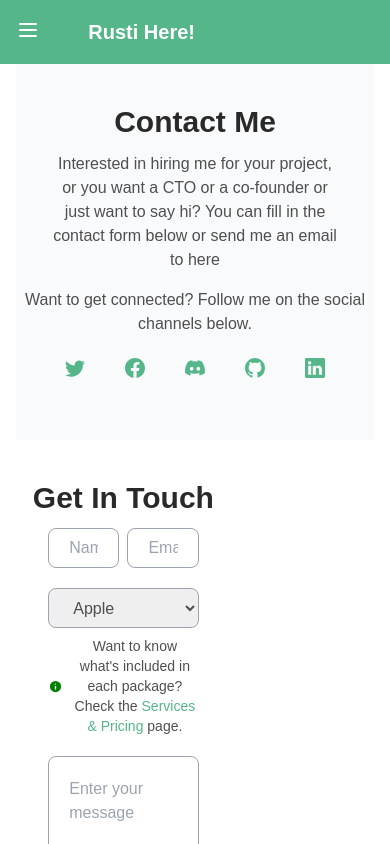
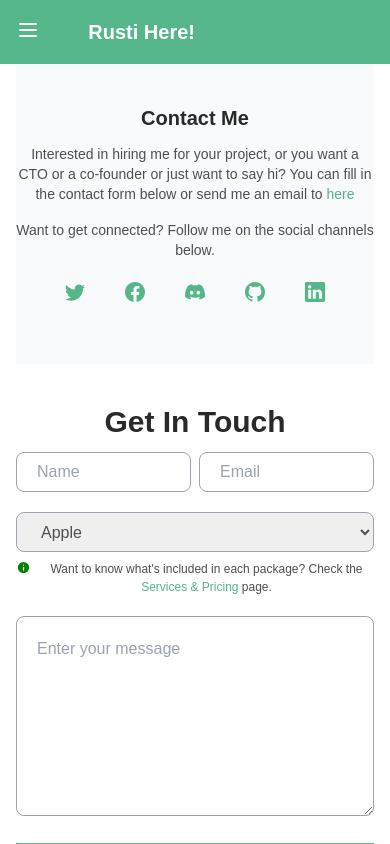
Before and after one commit to ovie-daveth/react-portfolio, a React (Create React App) app: page /contact in a window 390 px wide. Shown: the top 844 px of the page. Built offline with nearby package versions, Linux system fonts and the light colour scheme.

Commit message:
contact page responsiveness

```diff
--- a/src/components/TipTap.tsx
+++ b/src/components/TipTap.tsx
@@ -39,7 +39,7 @@ const Tiptap = ({ description, onChange, name }: EditorProps) => {
   })
 
   return (
-    <div>
+    <div className='w-full'>
       {/* Toolbar with rich text actions */}
       <Toolbar editor={editor} />
       {/* Editor content */}
--- a/src/pages/contact/Contact.tsx
+++ b/src/pages/contact/Contact.tsx
@@ -19,9 +19,9 @@ const Contact = () => {
         <div className=' font-light'>
           <div className='bg-gray-50 dark:bg-dark-background'>
             <div className='flex items-center justify-center flex-col text-center container_all'>
-            <h1 className='font-bold text-3xl dark:text-white text-textBold mb-3'>Contact Me</h1>
-                  <p className='text text-textLight dark:text-dark-textLight w-[80%]'>Interested in hiring me for your project, or you want a CTO or a co-founder or just want to say hi? You can fill in the contact form below or send me an email to <a href="mailto:davethsite@gmail.com" target='_blank'>here</a></p>
-                  <p className='mt-4 text-textLight dark:text-dark-textLight'>Want to get connected? Follow me on the social channels below.</p>
+            <h1 className='font-bold md:text-3xl text-xl dark:text-white text-textBold mb-3'>Contact Me</h1>
+                  <p className='text-sm md:text-[15px] text-textLight dark:text-dark-textLight md:w-[80%]'>Interested in hiring me for your project, or you want a CTO or a co-founder or just want to say hi? You can fill in the contact form below or send me an email to <a href="mailto:davethsite@gmail.com" target='_blank' className='text-sidebar_green'>here</a></p>
+                  <p className='mt-4 text-textLight dark:text-dark-textLight text-sm md:text-[15px]'>Want to get connected? Follow me on the social channels below.</p>
                   <div className='flex items-center gap-3 mt-2'>
                   {
                     socials.map((item, index) => (
@@ -35,9 +35,9 @@ const Contact = () => {
                 </div>
             </div>
           </div>
-          <div className='text-center mt-10 w-[60%] lg:ml-52'>
+          <div className='text-center mt-10 xl:w-[60%] lg:w-[80%] w-full mx-auto '>
             <h1 className='font-bold text-3xl dark:text-white text-textBold mb-3'>Get In Touch</h1>
-            <div className=' w-[70%] mx-auto font-normal text-textLight dark:text-dark-textLight font-n'>
+            <div className=' md:w-[70%] mx-auto font-normal text-textLight dark:text-dark-textLight font-n'>
               <form className='w-full flex flex-col gap-5'>
                 <div className='w-full flex items-start gap-2'>
                   <input className='border-[1.4px] border-gray-400 borderRadius h-10 rounded-md w-full px-5 outline-sidebar_green' type="text" placeholder='Name' />
@@ -53,7 +53,7 @@ const Contact = () => {
                       <option className='text-textLight dark:text-dark-textLight' value="fig">Fig</option>
                       <option className='text-textLight dark:text-dark-textLight' value="grape">Grape</option>
                     </select>
-                    <small className='flex items-center gap-2 text-sm font-light mt-2'>
+                    <small className='flex md:items-center gap-2 text-[12px] md:text-[15px] font-light mt-2'>
                       <span>
                         <Info size="15" color="white" fill="green" />
                       </span>
@@ -64,7 +64,7 @@ const Contact = () => {
                 <div>
                   <textarea className='border-[1.4px] border-gray-400 borderRadius rounded-md w-full h-[200px] font-light placeholder:font-light p-5 outline-sidebar_green' placeholder='Enter your message' name="" id=""></textarea>
                 </div>
-                <Button className='bg-sidebar_green text-white border-border_green flex items-center justify-center w-[20%]' type="button" action={handleSendMessage}>Send Now</Button>
+                <Button className='bg-sidebar_green text-white border-border_green flex items-center justify-center md:w-[20%]' type="button" action={handleSendMessage}>Send Now</Button>
               </form>
             </div>
           </div>
```
